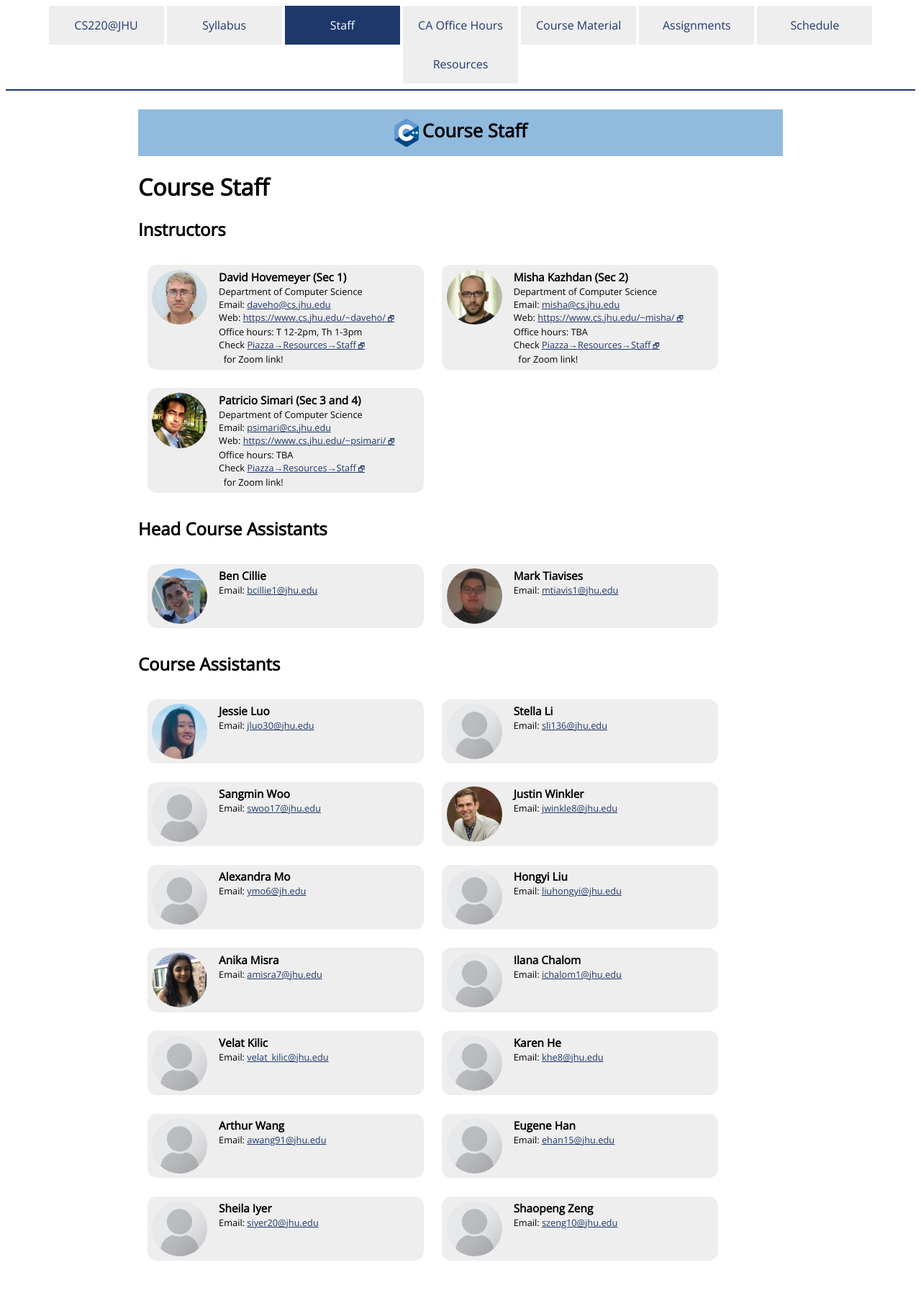
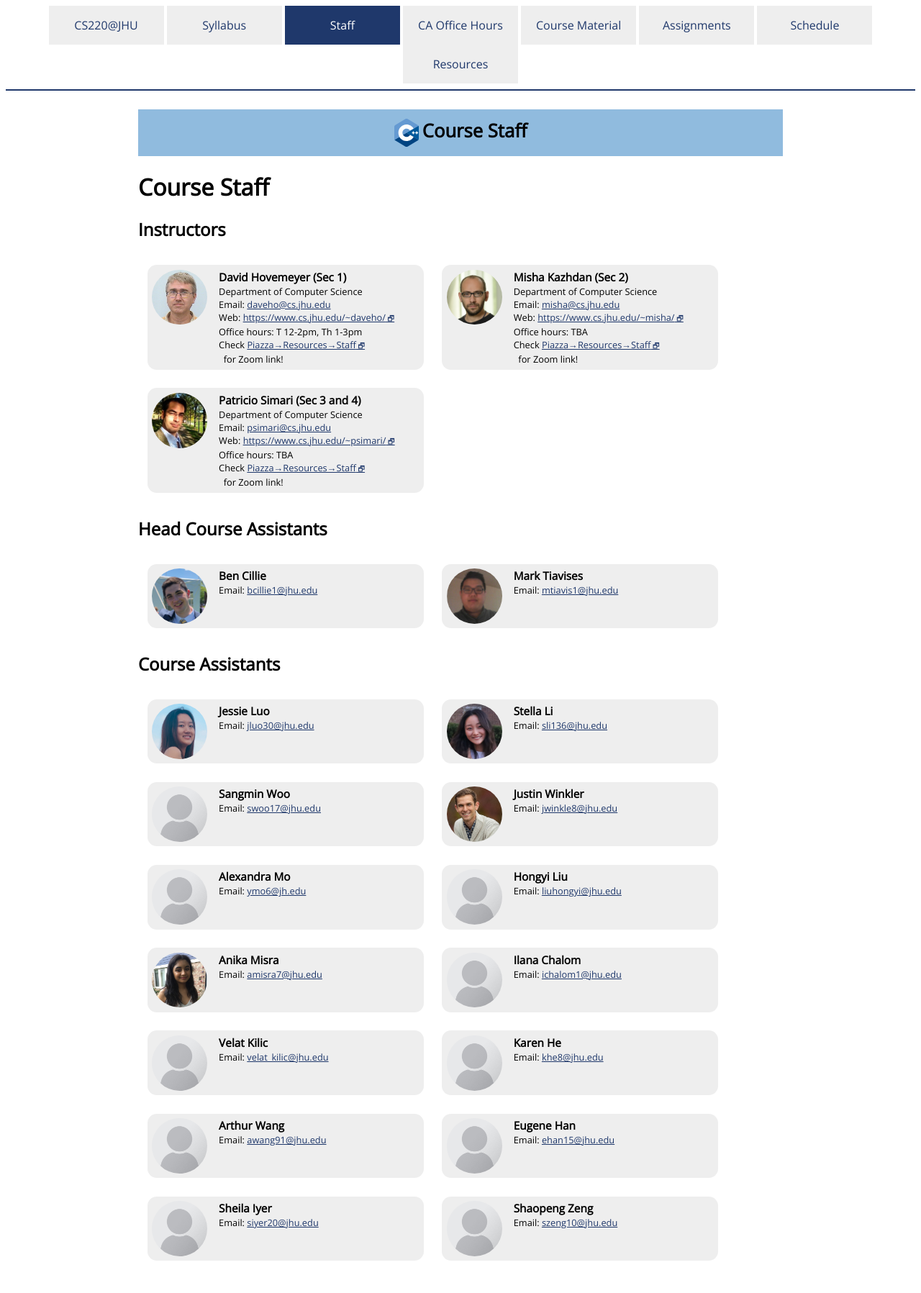
Before and after one commit to jhu-ip/cs220-s22, a Jekyll site: the page built from staff.md, in a window 1280 px wide. Shown: the whole page at 72% size. Built offline with Jekyll 4.4.1, drawn with Linux system fonts in a browser that asks for light colours; some web fonts are replaced.

Commit message:
found one more pic

```diff
--- a/staff.md
+++ b/staff.md
@@ -94,7 +94,7 @@
 </div>
 
 <div class="card">
-  <img alt="Stella photo" src="{{site.baseurl}}/img/staffpix/placeholder.jpg">
+  <img alt="Stella photo" src="{{site.baseurl}}/img/staffpix/stella.jpg">
   <div class="details">
    <span class="name_and_role">Stella Li</span><br>
    Email: <a href="mailto:sli136@jhu.edu">sli136@jhu.edu</a><br>
```
Also changed, not shown: img/staffpix/stella.jpg (added).
